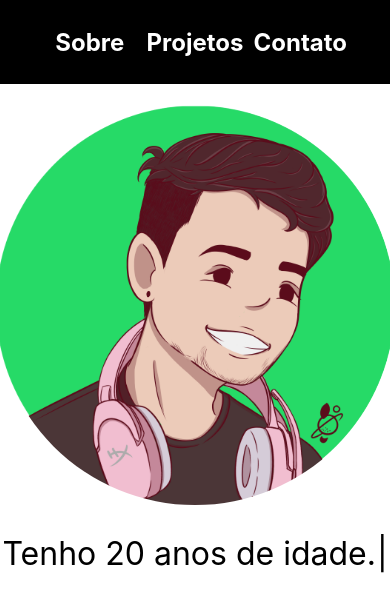
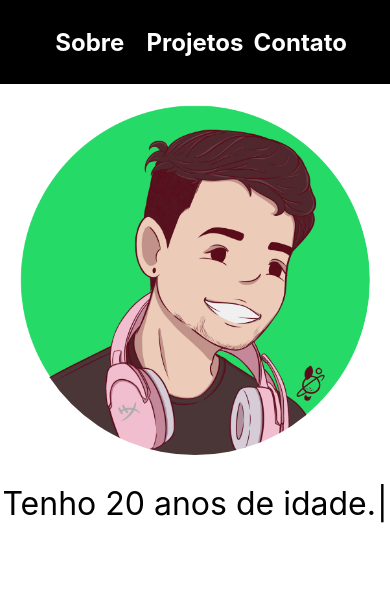
Before and after one commit to arielmell0/arielom.tech, a React (Create React App) app: page / in a window 390 px wide. Shown: the top 612 px of the page. Built offline with nearby package versions, Linux system fonts and the light colour scheme.

Commit message:
feat: mais uma edição na imagem mobile

```diff
--- a/src/Components/ProfilePic/ProfilePic.js
+++ b/src/Components/ProfilePic/ProfilePic.js
@@ -59,8 +59,8 @@ const Img = styled.img`
     animation-duration: 0.5s;
 
     @media (max-width: 500px) {
-        width: 400px;
-        height: 400px;
+        width: 350px;
+        height: 350px;
     }
 `
 
```
